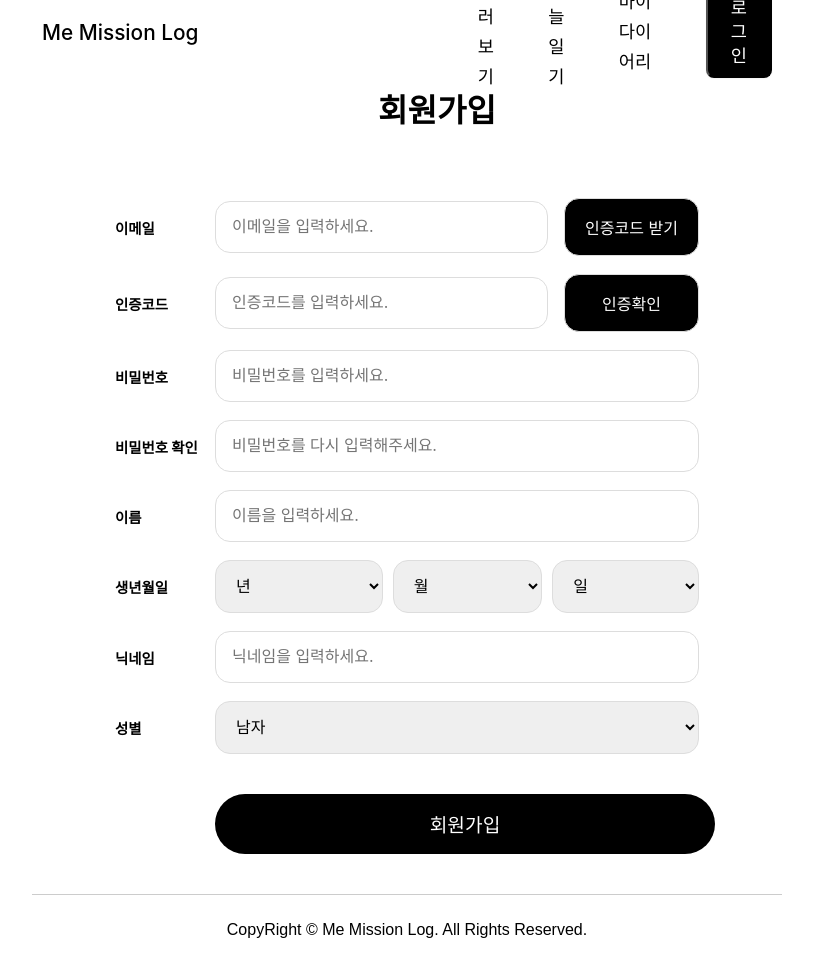
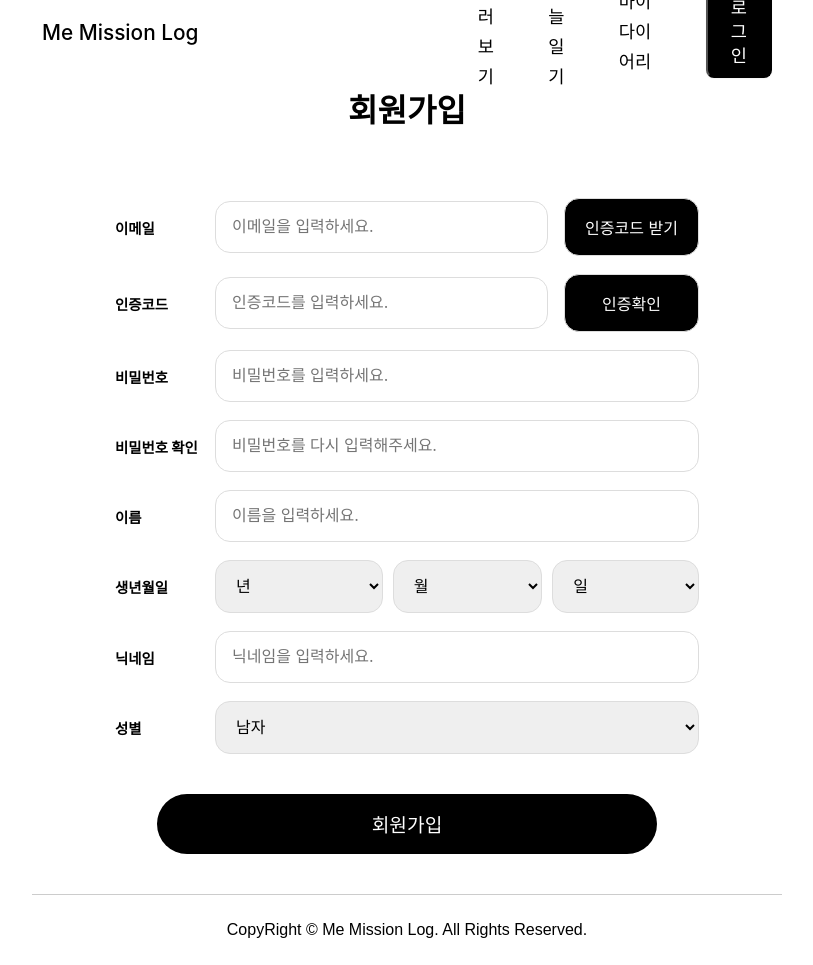
Before and after one commit to MTVS-3rd-BanBanMooMani/MeMiLog, a Spring Boot app: page /signup in a window 1280 px wide. Shown: the whole page, without its empty margins (233-1046 px from the left). Run offline with Spring Boot 4, Linux system fonts and the light colour scheme.

Commit message:
- refactor login, signup, forgot.css

```diff
--- a/src/main/java/com/banbanmoomani/memilog/controller/UserController.java
+++ b/src/main/java/com/banbanmoomani/memilog/controller/UserController.java
@@ -8,6 +8,7 @@ import org.springframework.web.bind.annotation.PostMapping;
 
 @Controller
 public class UserController {
+
     @GetMapping("/user/login")
     public String login() {
         return "user/login";
--- a/src/main/resources/static/document/css/signup.css
+++ b/src/main/resources/static/document/css/signup.css
@@ -8,21 +8,18 @@ body, html {
     display: flex;
     flex-direction: column;
     justify-content: space-between;
-    height: 100vh;
     width: 100%;
+    height: 120%;
 }
-
 
 .middle-container {
     display: flex;
+    flex-direction: column;
     justify-content: center;
     align-items: center;
     flex: 1;
-    position: relative;
-    max-width: 1200px;
-    width: 100%;
-    margin: 0 auto;
 }
+
 .verification-timer {
     font-size: 15px;
     display: none;
@@ -65,7 +62,6 @@ body, html {
     font-family: Inter;
     font-weight: 700;
     margin-bottom: 4rem;
-    margin-left: 60px;
 }
 
 .form-container form {
@@ -145,8 +141,6 @@ body, html {
 }
 
 .duplicate-check-container {
-    margin-left: 20px;
-    margin-bottom: 430px;
     position: absolute;
     left: 75%;
 }
@@ -219,7 +213,7 @@ body, html {
     font-family: Inter;
     font-weight: 500;
     cursor: pointer;
-    margin: 40px 0 40px 100px;
+    margin: 40px auto 40px auto;
     width: 100%;
     max-width: 500px;
 }
--- a/src/main/resources/templates/user/signup.html
+++ b/src/main/resources/templates/user/signup.html
@@ -4,7 +4,7 @@
     <meta charset="UTF-8">
     <meta name="viewport" content="width=device-width, initial-scale=1.0">
     <title>Me Mission Log</title>
-    <link th:href="@{/document/css/signup.css}" rel="stylesheet" />
+    <link rel="stylesheet" th:href="@{/document/css/signup.css}"/>
     <link rel="stylesheet" th:href="@{/document/css/layout.css}" />
 </head>
 <body>
```
Also changed, not shown: src/main/java/com/banbanmoomani/memilog/DTO/SelfUserDTO.java (+40 -0 lines), 1 other file.
